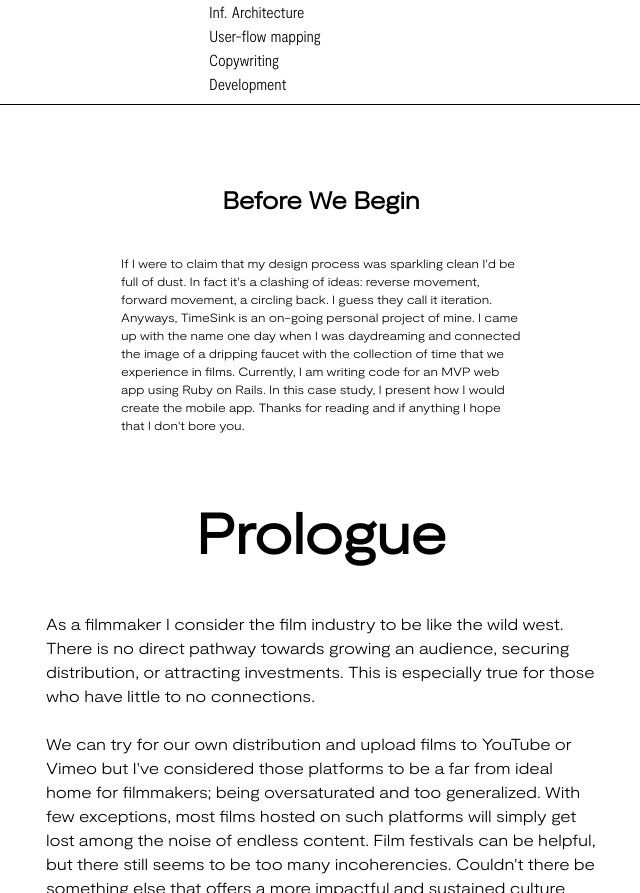
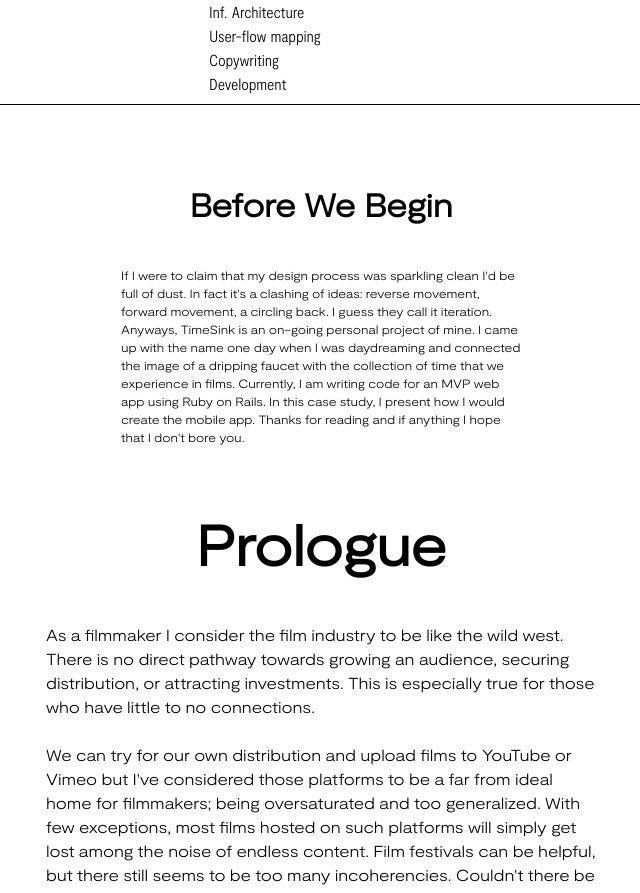
Before and after one commit to aaronzomback/design-portfolio, a Jekyll site: the page built from timesink.html, in a window 1280 px wide. Shown: the part 961-1854 px from the top of the page, without its empty margins (319-959 px from the left). Built offline with Jekyll 4.4.1, drawn with Linux system fonts in a browser that asks for light colours.

Commit message:
newer styles

```diff
--- a/assets/css/app.scss
+++ b/assets/css/app.scss
@@ -362,6 +362,10 @@
     margin-left: auto;
     margin-right: auto;
 
+    h3 {
+      width: 800px;
+    }
+
     p {
       line-height: 1.5;
     }
--- a/timesink.html
+++ b/timesink.html
@@ -61,7 +61,7 @@
 
 <section class="before-we-begin">
   <div class="before-we-begin-text">
-    <h5 style="text-align:center">Before We Begin</h5>
+    <h4 style="text-align:center">Before We Begin</h4>
     <p>If I were to claim that my design process was sparkling clean I'd be full of dust. In fact it's a clashing of ideas: reverse movement, forward movement, a circling back. I guess they call it iteration. Anyways, TimeSink is an on-going personal project of mine. I came up with the name one day when I was daydreaming and connected the image of a dripping faucet with the collection of time that we experience in films. Currently, I am writing code for an MVP web app using Ruby on Rails. In this case study, I present how I would create the mobile app. Thanks for reading and if anything I hope that I don't bore you.</p>
   </div>
 </section>
@@ -119,7 +119,7 @@
   <div class="design-for-text">
     <h2 style="text-align:center">Who are we designing for?</h2>
     <p>To best inform the overall product design - from how it looks and feels, to how it works, I first had to identify exactly who this platform will be designed for. <br>
-       <h3>If we want to differentiate TimeSink from platforms such as YouTube or Vimeo, it’s not enough to design for filmmakers and viewers, but more so the design must be crafted towards a specific persona and idea. </h3>
+       <h4>If we want to differentiate TimeSink from platforms such as YouTube or Vimeo, it’s not enough to design for filmmakers and viewers, but more so the design must be crafted towards a specific persona and idea. </h4>
        At this stage I identified TimeSink’s niche user; namely those who appreciate the art and history of cinema. By doing this, we not only begin to articulate the types of films that TimeSink would curate (those who appreciate history often have developed taste) but also the brand personality, design principles, and overall theme. Already, this is different than a massive online hosted video platform like YouTube. It is about becoming more specialized and I think by doing so, it raises the possibility of creating a super-loyal user base. </p>
   </div>
 </section>
```
